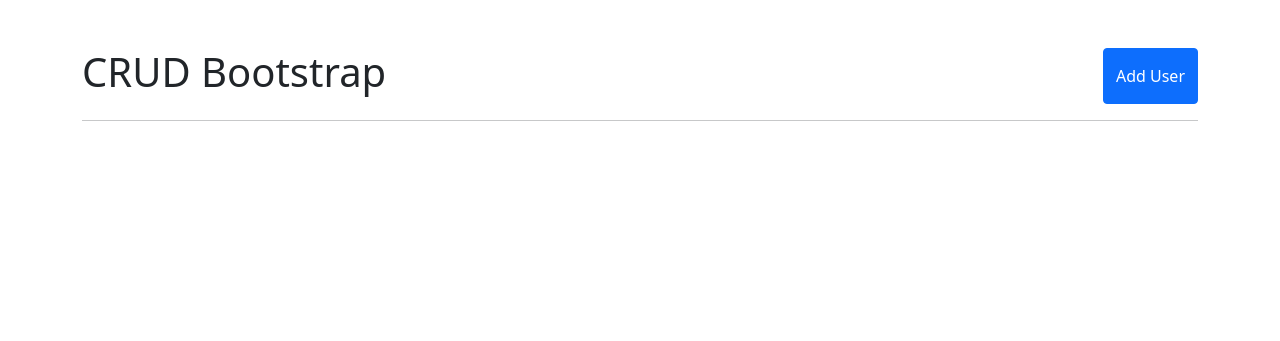
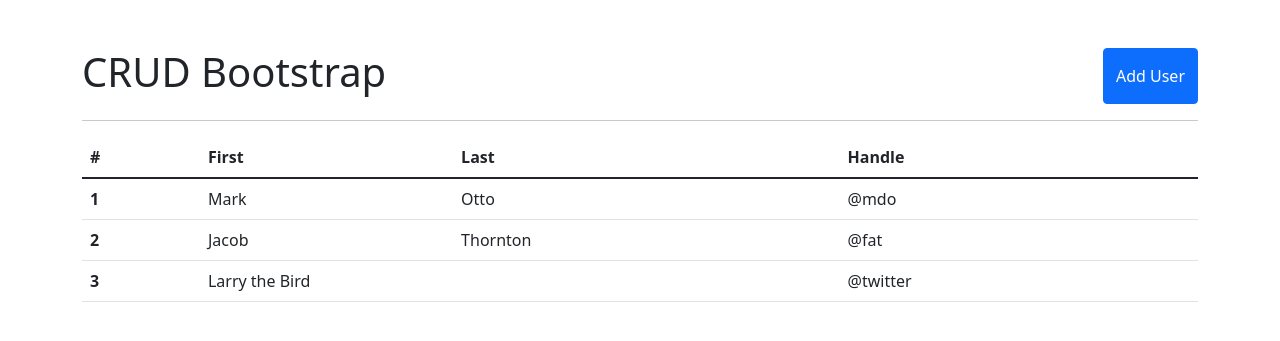
Before and after one commit to GuyDev1999/CRUDphpBootstrap5, a PHP site: page / in a window 1280 px wide. Shown: the top 341 px of the page. Run offline with PHP 8.4, Linux system fonts and the light colour scheme.

Commit message:
insert table

```diff
--- a/index.php
+++ b/index.php
@@ -77,6 +77,37 @@ require_once 'config/db.php';
                 ?>
             </div>
         <?php } ?>
+
+        <!-- Users Data -->
+        <table class="table">
+            <thead>
+                <tr>
+                <th scope="col">#</th>
+                <th scope="col">First</th>
+                <th scope="col">Last</th>
+                <th scope="col">Handle</th>
+                </tr>
+            </thead>
+            <tbody>
+                <tr>
+                <th scope="row">1</th>
+                <td>Mark</td>
+                <td>Otto</td>
+                <td>@mdo</td>
+                </tr>
+                <tr>
+                <th scope="row">2</th>
+                <td>Jacob</td>
+                <td>Thornton</td>
+                <td>@fat</td>
+                </tr>
+                <tr>
+                <th scope="row">3</th>
+                <td colspan="2">Larry the Bird</td>
+                <td>@twitter</td>
+                </tr>
+            </tbody>
+        </table>
     </div>
 
     <script src="https://cdn.jsdelivr.net/npm/bootstrap@5.1.3/dist/js/bootstrap.bundle.min.js" integrity="sha384-ka7Sk0Gln4gmtz2MlQnikT1wXgYsOg+OMhuP+IlRH9sENBO0LRn5q+8nbTov4+1p" crossorigin="anonymous"></script>
```
